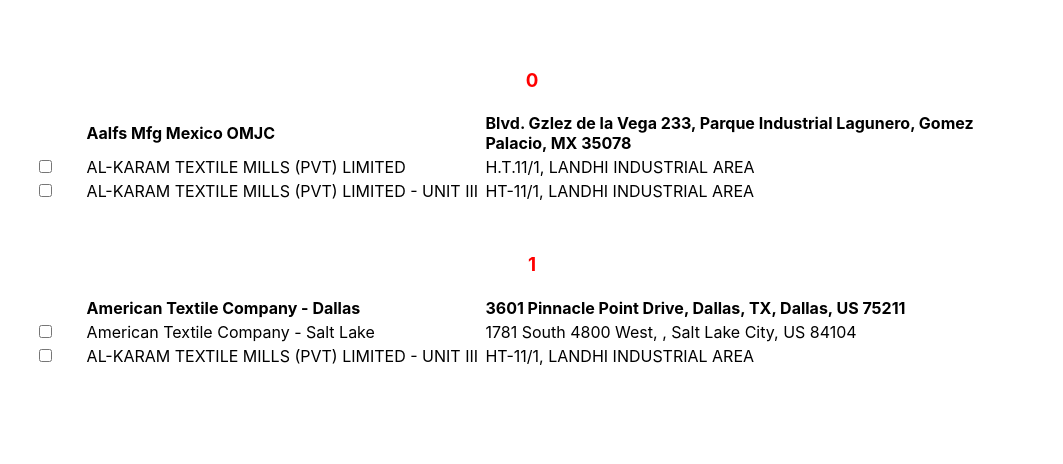
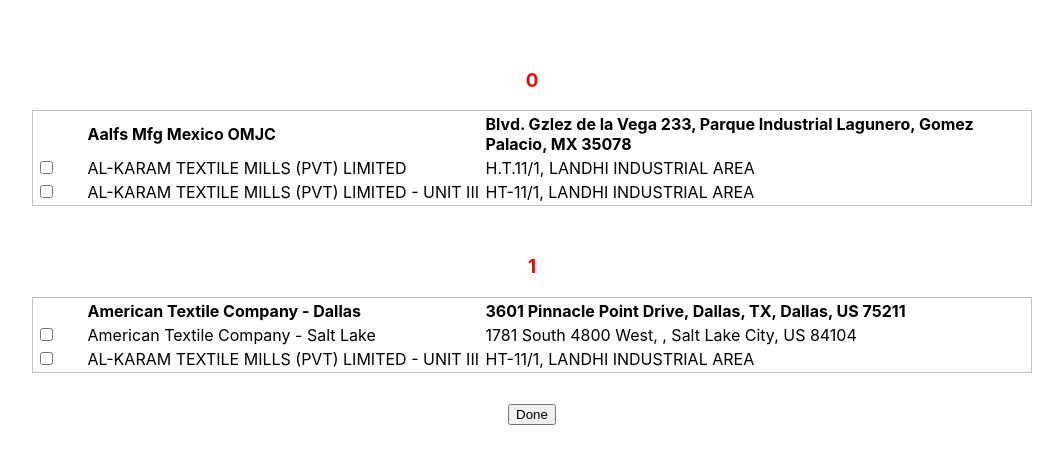
Before and after one commit to quy-ng/active-learning-siamease, a React (Create React App) app in the folder webapp/: page / in a window 1280 px wide. Shown: the top 464 px of the page, without its empty margins (108-1171 px from the left). Built offline with nearby package versions, Linux system fonts and the light colour scheme.

Commit message:
Render table

```diff
--- a/webapp/src/App.css
+++ b/webapp/src/App.css
@@ -28,6 +28,13 @@
   color: #61dafb;
 }
 
+.table {
+  margin: auto auto 10px;
+  text-align: left;
+  width: 1000px;
+  border: 1px solid #c2c2c2;
+}
+
 @keyframes App-logo-spin {
   from {
     transform: rotate(0deg);
--- a/webapp/src/App.tsx
+++ b/webapp/src/App.tsx
@@ -36,10 +36,12 @@
           <button type="submit">Submit</button>
         </form>
       )}
+      {data.length > 0 && (
+        <>
           {data?.map((entry, index) => (
             <div key={index}>
               <h3 style={{color: 'red'}}>{index}</h3>
-          <table style={{margin: "auto", marginBottom: 10, textAlign: 'left', width: 1000}}>
+              <table className="table">
                 <thead>
                   <tr>
                     <th></th>
@@ -62,6 +64,9 @@
               <br/>
             </div>
           ))}
+          <button type={"button"}>Done</button>
+        </>
+      )}
     </div>
   );
 }
```
Lines whose indentation alone changed are shown as unchanged.
